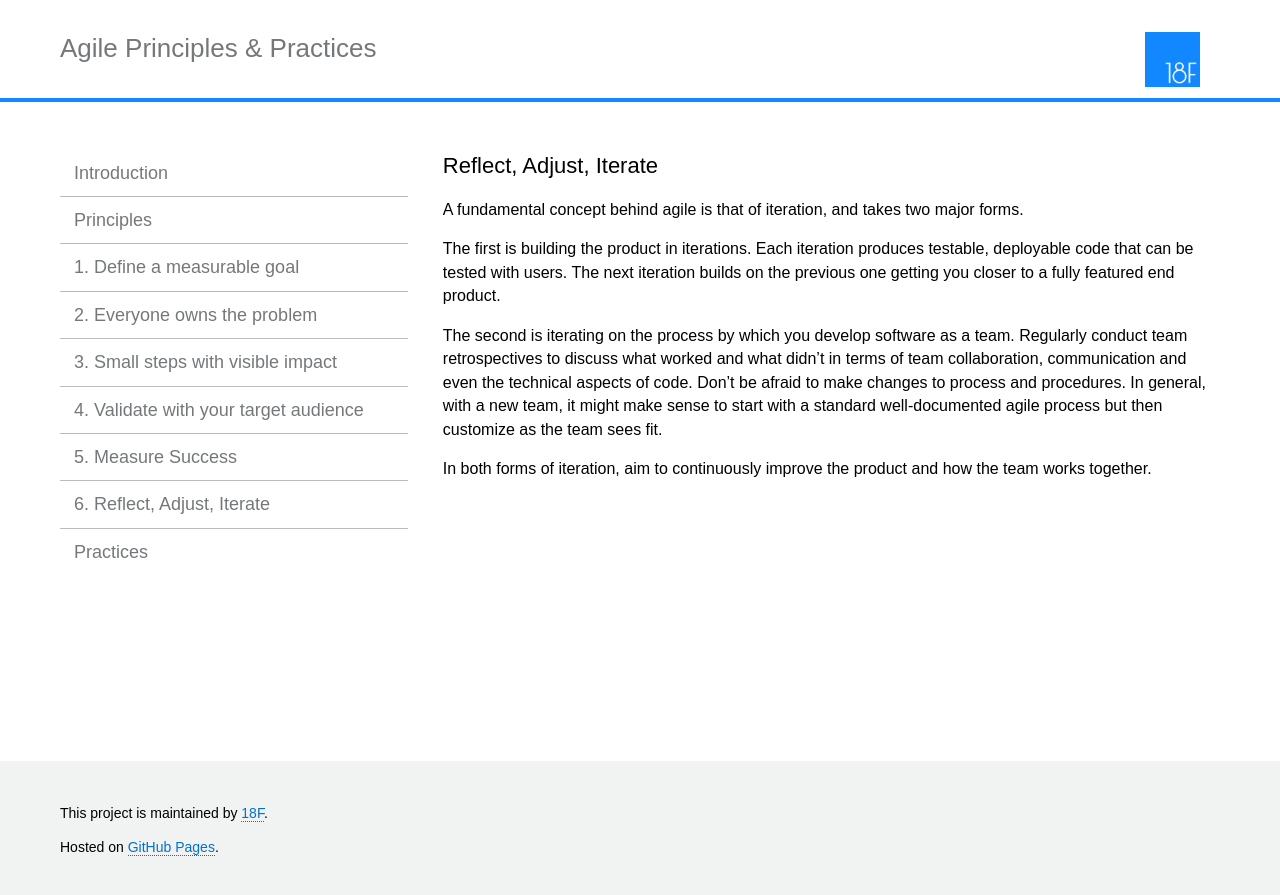
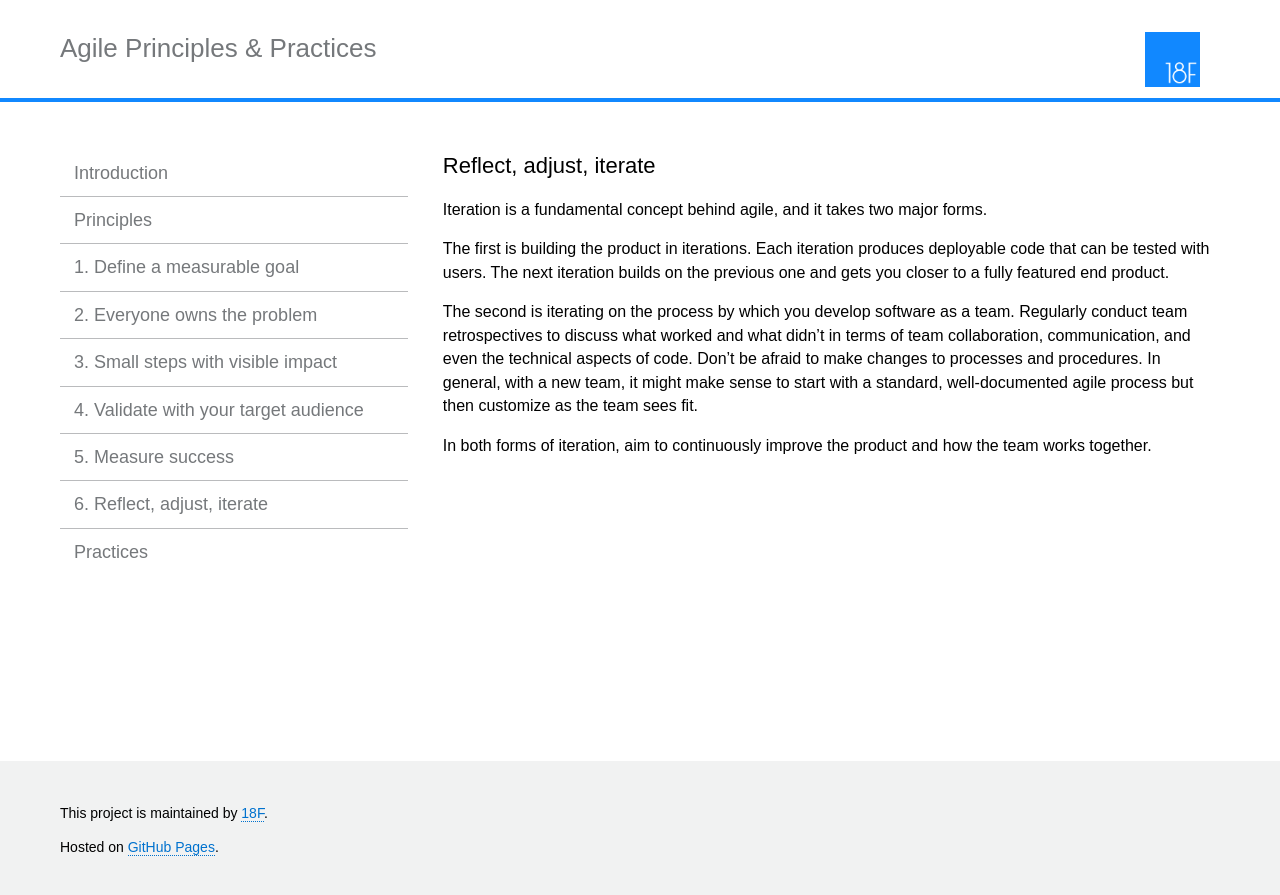
Before and after one commit to 18F/agile, a Jekyll site: the page built from 6-iterate.md, in a window 1280 px wide. Shown: the top 895 px of the page. Built offline with Jekyll 4.4.1, drawn with Linux system fonts in a browser that asks for light colours.

Commit message:
style edits

```diff
--- a/6-iterate.md
+++ b/6-iterate.md
@@ -1,11 +1,11 @@
 ---
 layout: page
-title:  "Reflect, Adjust, Iterate"
+title: "Reflect, adjust, iterate"
 ---
-A fundamental concept behind agile is that of iteration, and takes two major forms.
+Iteration is a fundamental concept behind agile, and it takes two major forms.
 
-The first is building the product in iterations. Each iteration produces testable, deployable code that can be tested with users. The next iteration builds on the previous one getting you closer to a fully featured end product.
+The first is building the product in iterations. Each iteration produces deployable code that can be tested with users. The next iteration builds on the previous one and gets you closer to a fully featured end product.
 
-The second is iterating on the process by which you develop software as a team. Regularly conduct team retrospectives to discuss what worked and what didn’t in terms of team collaboration, communication and even the technical aspects of code. Don’t be afraid to make changes to process and procedures. In general, with a new team, it might make sense to start with a standard well-documented agile process but then customize as the team sees fit.
+The second is iterating on the process by which you develop software as a team. Regularly conduct team retrospectives to discuss what worked and what didn’t in terms of team collaboration, communication, and even the technical aspects of code. Don’t be afraid to make changes to processes and procedures. In general, with a new team, it might make sense to start with a standard, well-documented agile process but then customize as the team sees fit.
 
-In  both forms of iteration, aim to continuously improve the product and how the team works together.
+In both forms of iteration, aim to continuously improve the product and how the team works together.
--- a/_config.yml
+++ b/_config.yml
@@ -45,10 +45,10 @@ navigation:
 - text: 4. Validate with your target audience
   url: 4-validate.html
   internal: true
-- text: 5. Measure Success
+- text: 5. Measure success
   url: 5-measure.html
   internal: true
-- text: 6. Reflect, Adjust, Iterate
+- text: 6. Reflect, adjust, iterate
   url: 6-iterate.html
   internal: true
 - text: Practices
```
Also changed, not shown: 4-validate.md (+3 -3 lines), 5-measure.md (+3 -3 lines), practices.md (+5 -5 lines), principles.md (+7 -7 lines).
